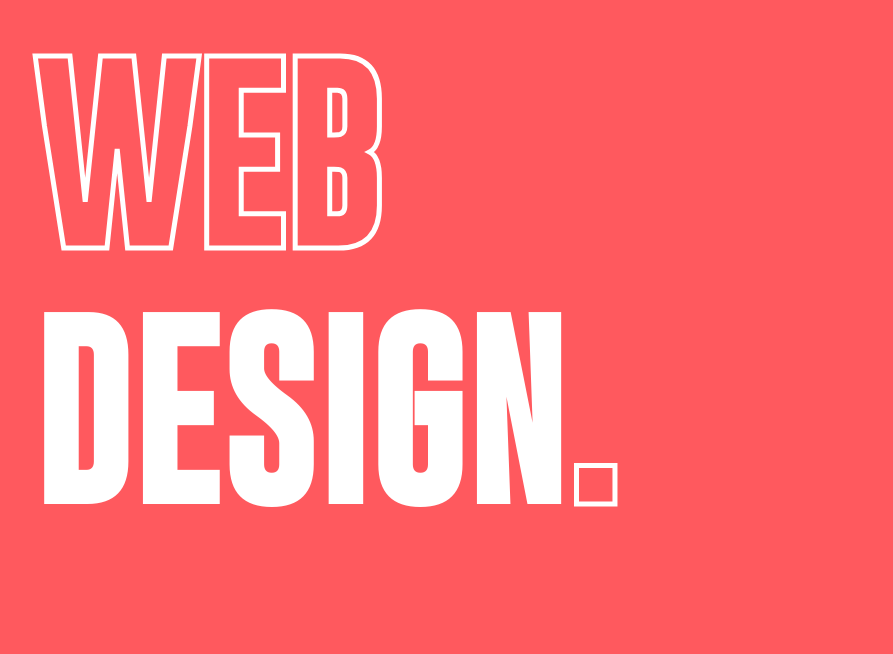
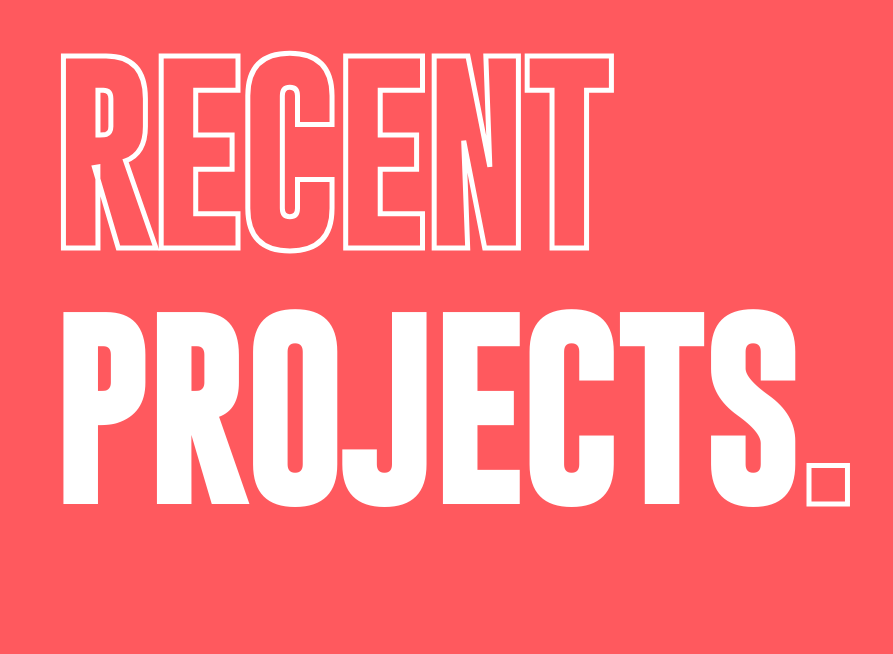
Before and after one commit to itstorque/design-portfolio, a plain HTML site: page projects.html in a window 1280 px wide. Shown: the part 83-737 px from the top of the page, without its empty margins (0-893 px from the left). Drawn offline with nearby package versions, Linux system fonts and the light colour scheme.

Commit message:
Added automated messages to replace projects main title

```diff
--- a/resources/projects.js
+++ b/resources/projects.js
@@ -17,8 +17,31 @@ $(document).ready(function() {
   }, 20);
 
   $(document).scroll(function() {
-    $("#titleline1").html("WEB");
-    $("#titleline2").html("DESIGN");
+
+    var scrollTop = window.pageYOffset || document.documentElement.scrollTop;
+
+    if (scrollTop > window.innerHeight*1.5) {
+
+      opacity = 1;
+
+      $("#main_title").css({opacity: opacity})
+
+      $("#titleline1").html("WEB");
+      $("#titleline2").html("DESIGN");
+
+    } else {
+
+      opacity = window.innerHeight-scrollTop;
+
+      if (opacity > 0) {  opacity = (window.innerHeight-scrollTop)**2/window.innerHeight**2*10; }
+
+      $("#main_title").css({opacity: opacity})
+
+      $("#titleline1").html("RECENT");
+      $("#titleline2").html("PROJECTS");
+
+    }
+
   });
 
 });
--- a/resources/style.css
+++ b/resources/style.css
@@ -192,7 +192,7 @@ footer .logo:hover {
   font-size: 15vw;
   position: fixed;
   margin: 0px;
-  margin-left: 2.5vw;
+  margin-left: 4vw;
   padding: 0;
   pointer-events: none;
   line-height: 20vw;
```
